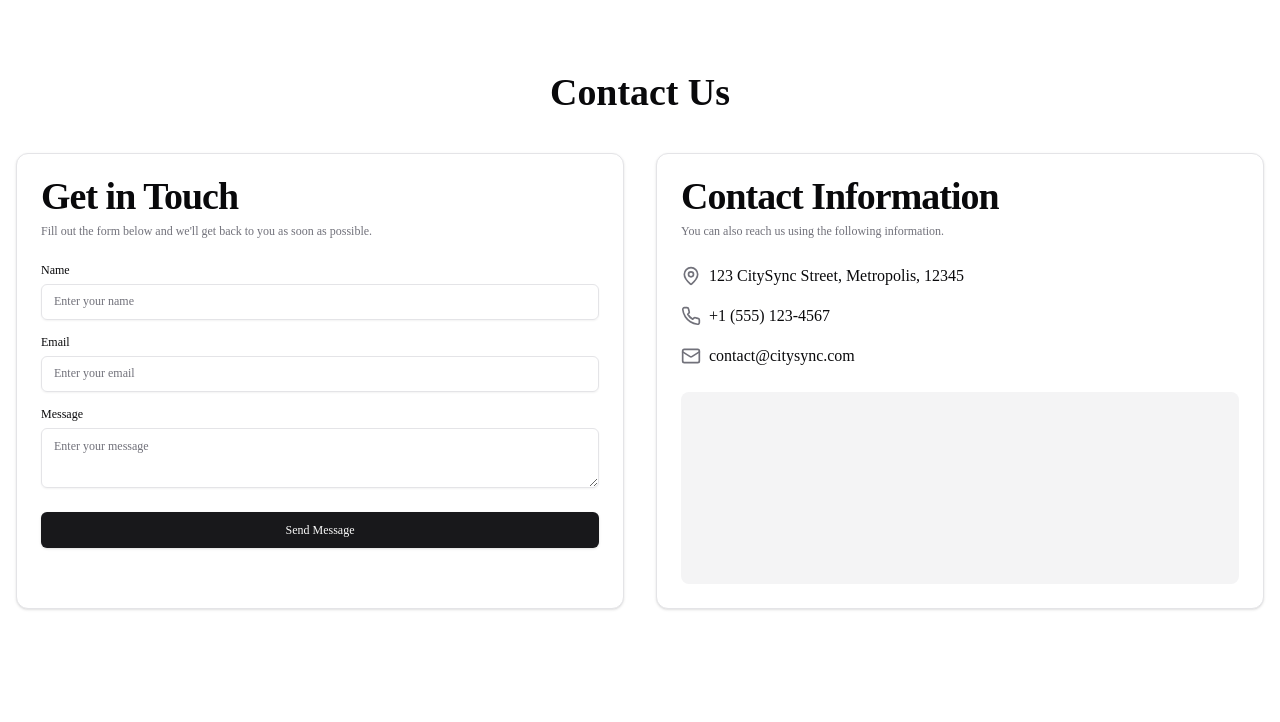
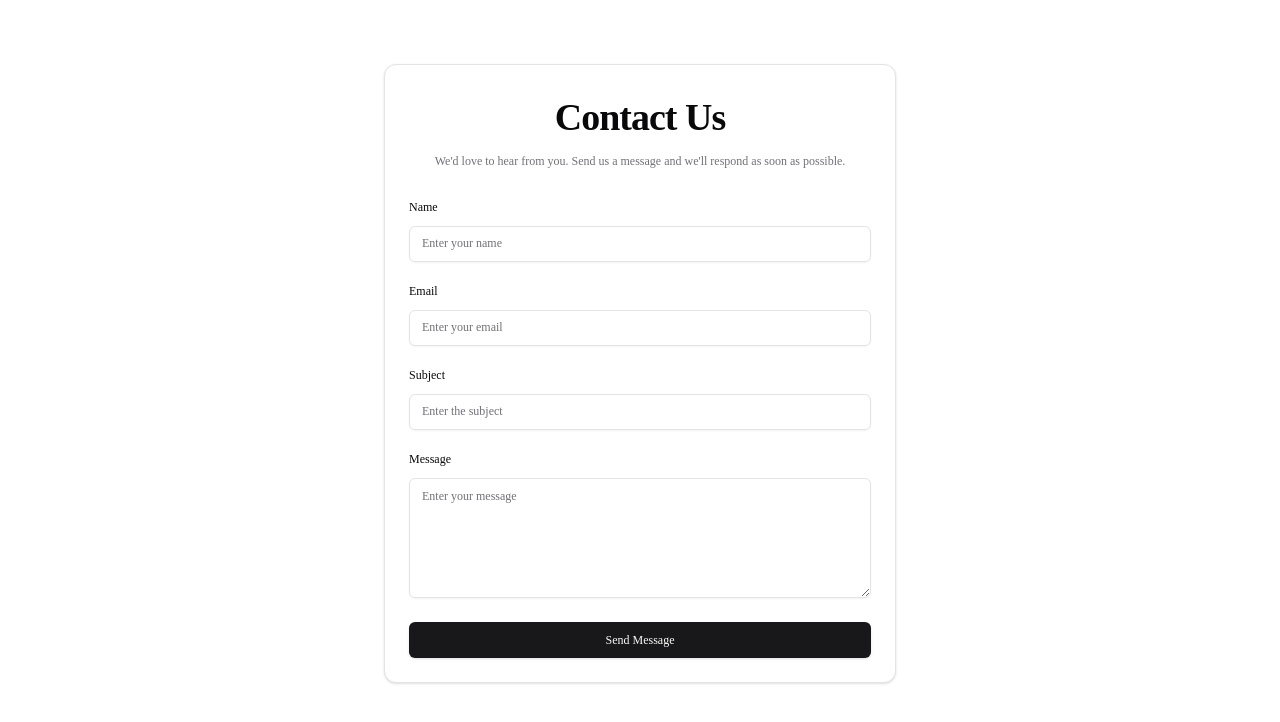
Before and after one commit to Prayas-35/Coordina, a Next.js app in the folder main/: page /contact in a window 1280 px wide. Shown: the top 722 px of the page. Built offline with nearby package versions, Linux system fonts and the light colour scheme.

Commit message:
Update Contact

```diff
--- a/main/app/contact/page.js
+++ b/main/app/contact/page.js
@@ -3,33 +3,32 @@ import { Input } from "@/components/ui/input"
 import { Textarea } from "@/components/ui/textarea"
 import { Card, CardHeader, CardTitle, CardDescription, CardContent, CardFooter } from "@/components/ui/card"
 import { Label } from "@/components/ui/label"
-import { MapPin, Phone, Mail } from "lucide-react"
 
 export default function Contact() {
   return (
     <div className="container mx-auto px-4 py-8 md:py-16">
-      <h1 className="text-3xl font-bold text-center mb-8">Contact Us</h1>
-      <div className="grid md:grid-cols-2 gap-8">
-        <Card>
-          <CardHeader>
-            <CardTitle>Get in Touch</CardTitle>
-            <CardDescription>Fill out the form below and we'll get back to you as soon as possible.</CardDescription>
+      <Card className="max-w-lg mx-auto">
+        <CardHeader className="text-center">
+          <CardTitle className="text-3xl font-bold">Contact Us</CardTitle>
+          <CardDescription>We'd love to hear from you. Send us a message and we'll respond as soon as possible.</CardDescription>
         </CardHeader>
         <CardContent>
-            <form>
-              <div className="grid gap-4">
-                <div className="grid gap-2">
+          <form className="space-y-4">
+            <div className="space-y-2">
               <Label htmlFor="name">Name</Label>
               <Input id="name" placeholder="Enter your name" />
             </div>
-                <div className="grid gap-2">
+            <div className="space-y-2">
               <Label htmlFor="email">Email</Label>
               <Input id="email" type="email" placeholder="Enter your email" />
             </div>
-                <div className="grid gap-2">
+            <div className="space-y-2">
+              <Label htmlFor="subject">Subject</Label>
+              <Input id="subject" placeholder="Enter the subject" />
+            </div>
+            <div className="space-y-2">
               <Label htmlFor="message">Message</Label>
-                  <Textarea id="message" placeholder="Enter your message" />
-                </div>
+              <Textarea id="message" placeholder="Enter your message" className="min-h-[120px]" />
             </div>
           </form>
         </CardContent>
@@ -37,32 +36,6 @@ export default function Contact() {
           <Button className="w-full">Send Message</Button>
         </CardFooter>
       </Card>
-        <Card>
-          <CardHeader>
-            <CardTitle>Contact Information</CardTitle>
-            <CardDescription>You can also reach us using the following information.</CardDescription>
-          </CardHeader>
-          <CardContent>
-            <div className="space-y-4">
-              <div className="flex items-center space-x-2">
-                <MapPin className="h-5 w-5 text-muted-foreground" />
-                <span>123 CitySync Street, Metropolis, 12345</span>
-              </div>
-              <div className="flex items-center space-x-2">
-                <Phone className="h-5 w-5 text-muted-foreground" />
-                <span>+1 (555) 123-4567</span>
-              </div>
-              <div className="flex items-center space-x-2">
-                <Mail className="h-5 w-5 text-muted-foreground" />
-                <span>contact@citysync.com</span>
-              </div>
-            </div>
-          </CardContent>
-          <CardFooter>
-            <div className="w-full h-48 bg-muted rounded-lg"></div>
-          </CardFooter>
-        </Card>
-      </div>
     </div>
   )
 }
```
Lines whose indentation alone changed are shown as unchanged.
